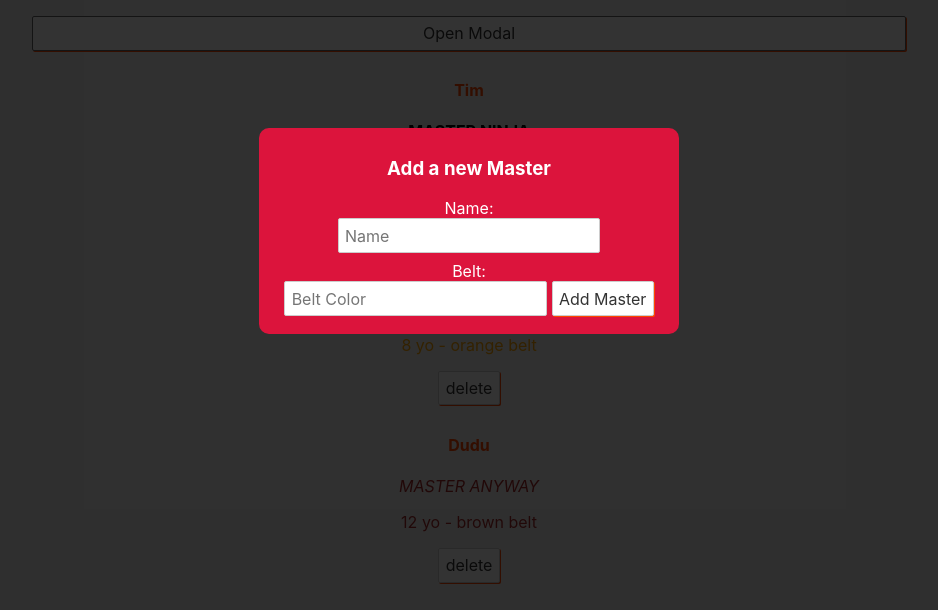
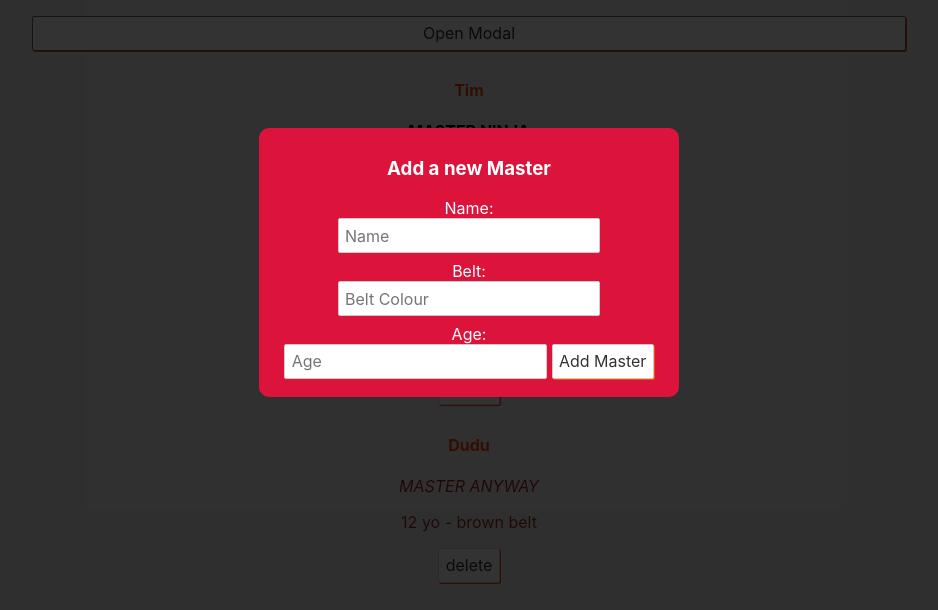
Before and after one commit to maxdevjs/learn-svelte-tutorial-for-beginners, a Svelte app in the folder myproject/: page / in a window 1280 px wide. Both pictures are taken after a click on the button "Open Modal". Shown: the top 610 px of the page, without its empty margins (171-1109 px from the left). Built offline with nearby package versions, Linux system fonts and the light colour scheme.

Commit message:
Extract form (lesson-15)

```diff
--- /dev/null
+++ b/myproject/src/AddMasterForm.svelte
@@ -0,0 +1,26 @@
+<script>
+  let name;
+  let beltColour;
+  let age;
+
+  const handleSubmit = () => {
+    console.log(name, beltColour, age);
+  }
+</script>
+
+<form on:submit|preventDefault={handleSubmit}>
+    <!-- (label[for=]+input[id=][placeholder=])*{} -->
+    <label for="name">Name:</label>
+    <input type="text" id="name" placeholder="Name" bind:value={name}>
+
+    <label for="belt">Belt:</label>
+    <input type="text" id="belt" placeholder="Belt Colour" bind:value={beltColour}>
+
+    <label for="age">Age:</label>
+    <input type="number" id="age" placeholder="Age" bind:value={age}>
+
+    <button>Add Master</button>
+  </form>
+
+  <style>
+  </style>
--- a/myproject/src/App.svelte
+++ b/myproject/src/App.svelte
@@ -1,5 +1,6 @@
 <script>
   import Modal from './Modal.svelte';
+  import AddMasterForm from './AddMasterForm.svelte';
 
   let people = [
     { name: 'Tim', beltColour: 'black', age: 11, id: 1 },
@@ -39,14 +40,10 @@
 
 <Modal {showModal} isPromo={isPromo} on:click={toggleModal}>
   <!-- <h3>Add a new Master</h3> -->
-  <form>
-    <!-- (label[for=]+input[id=][placeholder=])*{} -->
-    <label for="name">Name:</label><input type="text" id="name" placeholder="Name">
-    <label for="belt">Belt:</label><input type="text" id="belt" placeholder="Belt Color">
-    <button>Add Master</button>
-  </form>
+
   <div slot="title">
     <h3>Add a new Master</h3>
+    <AddMasterForm />
   </div>
 </Modal>
 
```
